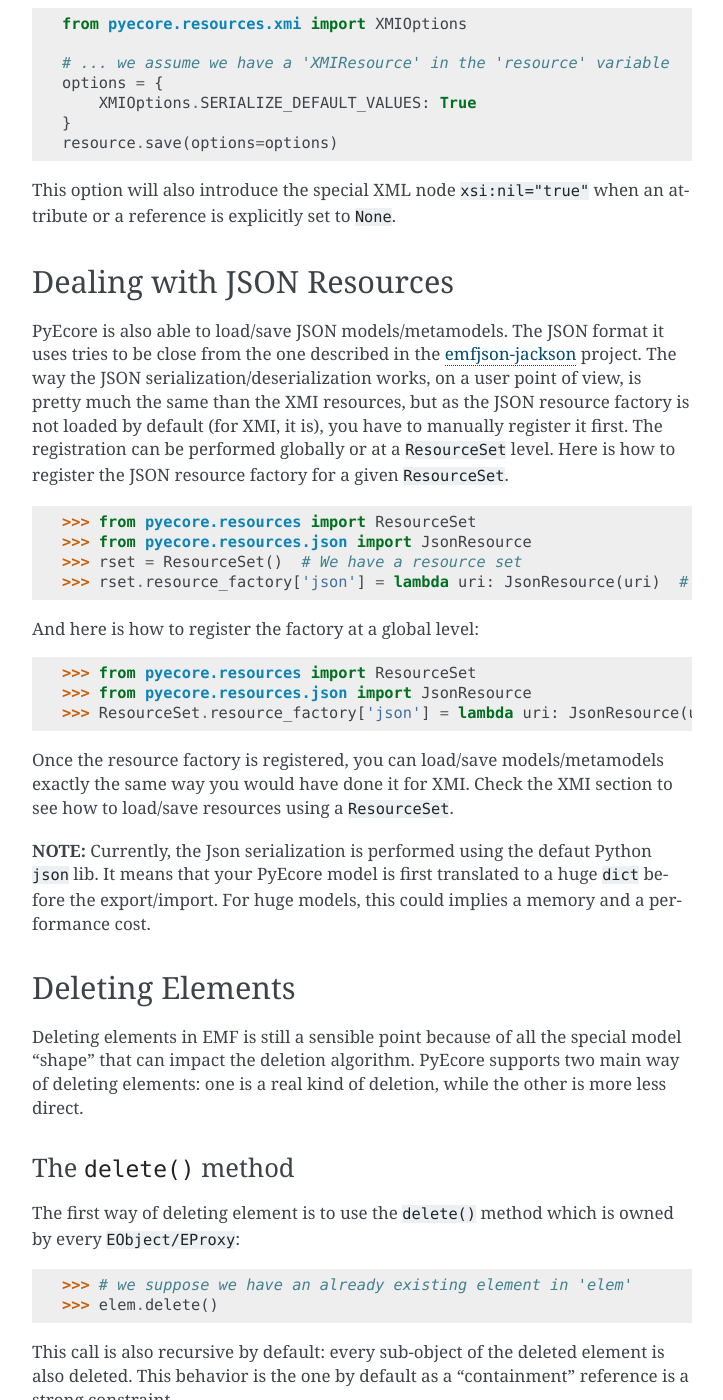
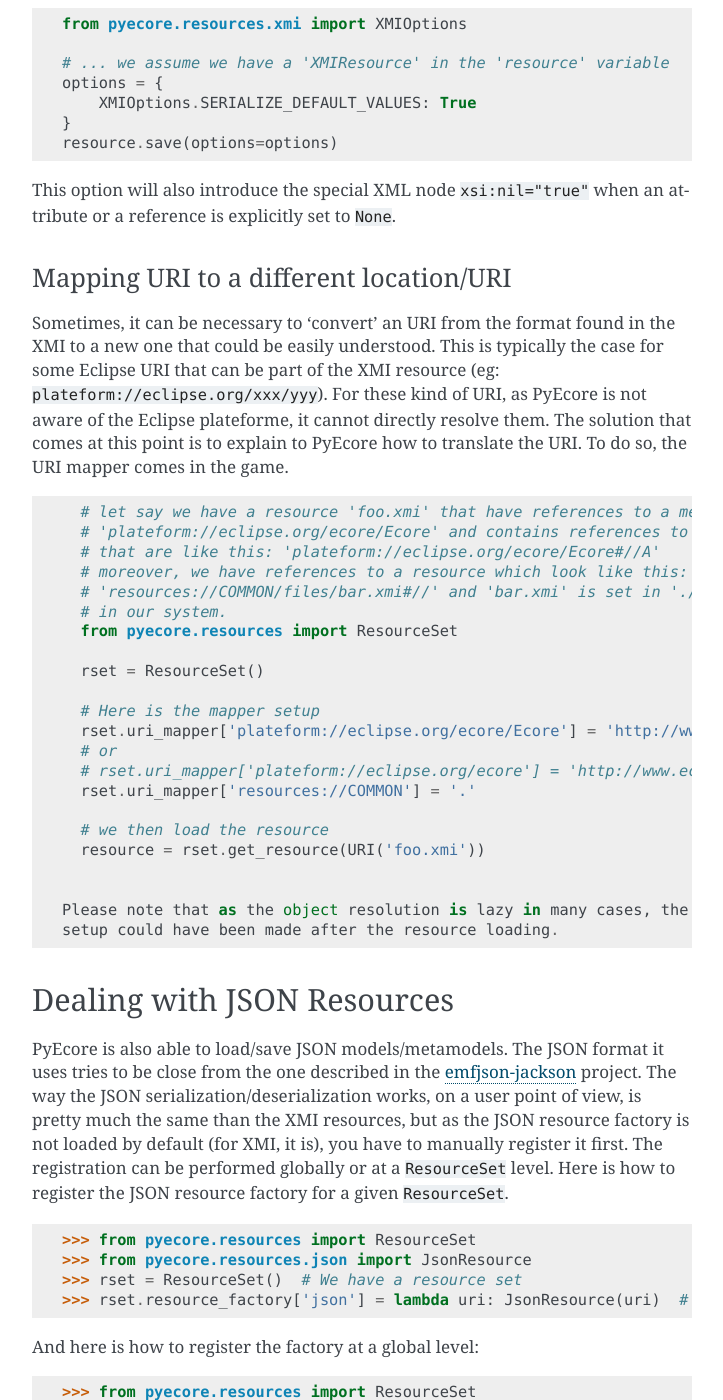
Before and after one commit to pyecore/pyecore, a Sphinx documentation site: the page built from doc/source/user/quickstart.rst, in a window 1280 px wide and 1400 px high, scrolled down 15182 px. Shown: the whole window, without its empty margins (388-1111 px from the left). Built offline with Sphinx 7.4.7, drawn with Linux system fonts in a browser that asks for light colours; comment, search, counter and statistics services are not loaded.

Commit message:
Add documentation for URI mapper

```diff
--- a/README.rst
+++ b/README.rst
@@ -181,13 +181,13 @@ In the current state, the project implements:
 * resources auto-load for some cross-references,
 * derived collections,
 * multiple roots ressources,
-* ``xsi:schemaLocation`` support for XMI resources.
+* ``xsi:schemaLocation`` support for XMI resources,
+* URI mapper like.
 
 The things that are in the roadmap:
 
 * new implementation of ``EOrderedSet``, ``EList``, ``ESet`` and ``EBag``,
 * new implementation of ``EStringToStringMapEntry`` and ``EFeatureMapEntry``,
-* URI mapper,
 * improve documentation,
 * copy/paste (?).
 
--- a/doc/source/user/quickstart.rst
+++ b/doc/source/user/quickstart.rst
@@ -823,6 +823,44 @@ in the file. You can alter this behavior by passing the
 This option will also introduce the special XML node ``xsi:nil="true"`` when
 an attribute or a reference is explicitly set to ``None``.
 
+
+Mapping URI to a different location/URI
+~~~~~~~~~~~~~~~~~~~~~~~~~~~~~~~~~~~~~~~
+
+Sometimes, it can be necessary to 'convert' an URI from the format found in the
+XMI to a new one that could be easily understood. This is typically the case for
+some Eclipse URI that can be part of the XMI resource
+(eg: ``plateform://eclipse.org/xxx/yyy``). For these kind of URI, as PyEcore is
+not aware of the Eclipse plateforme, it cannot directly resolve them. The solution
+that comes at this point is to explain to PyEcore how to translate the URI.
+To do so, the URI mapper comes in the game.
+
+.. code-block:: python
+
+    # let say we have a resource 'foo.xmi' that have references to a metamodel
+    # 'plateform://eclipse.org/ecore/Ecore' and contains references to elements
+    # that are like this: 'plateform://eclipse.org/ecore/Ecore#//A'
+    # moreover, we have references to a resource which look like this:
+    # 'resources://COMMON/files/bar.xmi#//' and 'bar.xmi' is set in './files'
+    # in our system.
+    from pyecore.resources import ResourceSet
+
+    rset = ResourceSet()
+
+    # Here is the mapper setup
+    rset.uri_mapper['plateform://eclipse.org/ecore/Ecore'] = 'http://www.eclipse.org/emf/2002/Ecore'
+    # or
+    # rset.uri_mapper['plateform://eclipse.org/ecore'] = 'http://www.eclipse.org/emf/2002'
+    rset.uri_mapper['resources://COMMON'] = '.'
+
+    # we then load the resource
+    resource = rset.get_resource(URI('foo.xmi'))
+
+
+  Please note that as the object resolution is lazy in many cases, the mapper
+  setup could have been made after the resource loading.
+
+
 Dealing with JSON Resources
 ---------------------------
 
```
